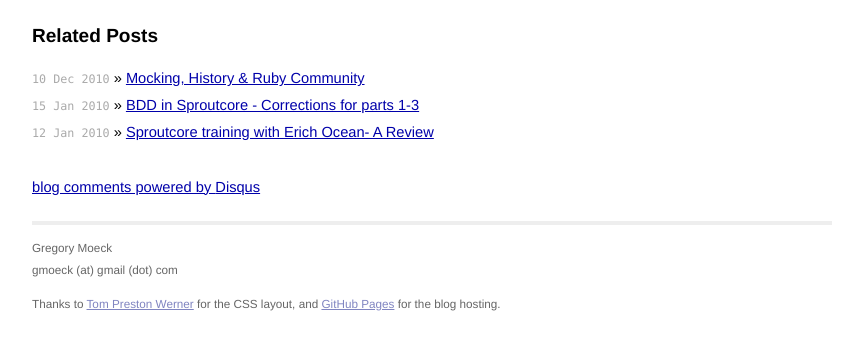
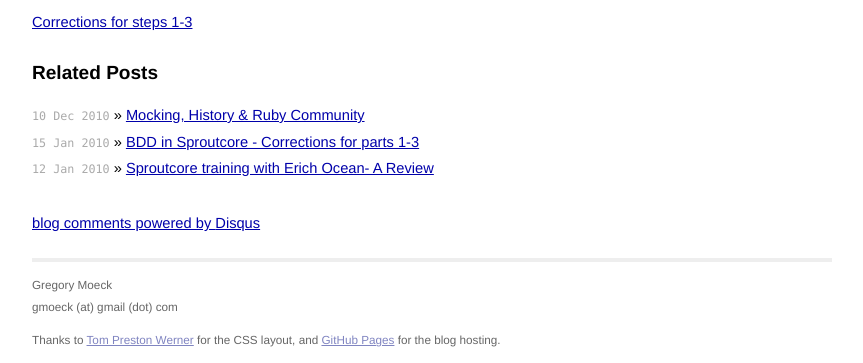
Before and after one commit to gmoeck/gmoeck.github.com, a Jekyll site: the page built from _posts/2010-01-10-bdd-in-sproutcore-part-3.markdown, in a window 1280 px wide and 900 px high, scrolled down 2159 px, cut to the strip 537-900 px from the top of the window. Shown: the whole strip, without its empty margins (208-1071 px from the left). Built offline with Jekyll 4.4.1, drawn with Linux system fonts in a browser that asks for light colours; Markdown is read by kramdown in place of the engine named in the settings; comment, search, counter and statistics services are not loaded; before the commit the page ends 3022 px from its top, so only the background shows below that.

Commit message:
Add links to intro and part 3 for corrections

```diff
--- a/_posts/2010-01-10-bdd-in-sproutcore-intro.markdown
+++ b/_posts/2010-01-10-bdd-in-sproutcore-intro.markdown
@@ -19,3 +19,4 @@
 * [Step 1: Viewing an existing task](/2010/01/10/bdd-in-sproutcore-part-1.html)
 * [Step 2: Viewing the count of tasks](/2010/01/10/bdd-in-sproutcore-part-2.html)
 * [Step 3: Adding a task](/2010/01/10/bdd-in-sproutcore-part-3.html)
+* [Corrections for steps 1-3](/2010/01/15/bdd-in-sproutcore-corrections-for-1-3.html)
--- a/_posts/2010-01-10-bdd-in-sproutcore-part-3.markdown
+++ b/_posts/2010-01-10-bdd-in-sproutcore-part-3.markdown
@@ -49,3 +49,5 @@
 This causes both my unit tests, and my integration tests to pass, leaving me in the green. As such, it's time for me to clean up the view a bit.
 
 <script src="https://gist.github.com/773207.js"> </script>
+
+[Corrections for steps 1-3](/2010/01/15/bdd-in-sproutcore-corrections-for-1-3.html)
```
